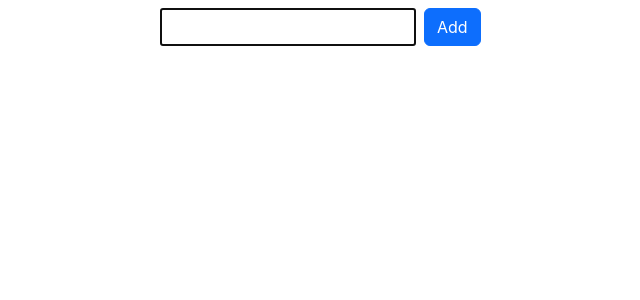
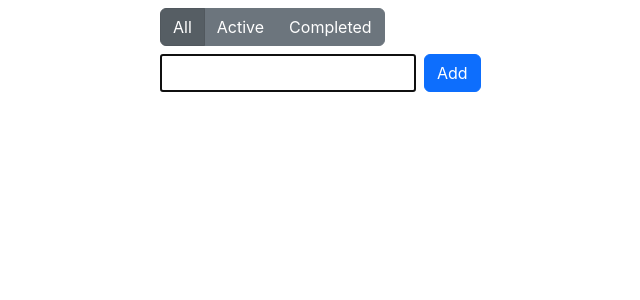
Before and after one commit to nforce7/todo_react, a React (Create React App) app: page / in a window 1280 px wide. Shown: the top 300 px of the page, without its empty margins (330-970 px from the left). Built offline with nearby package versions, Linux system fonts and the light colour scheme.

Commit message:
completed todo app with 3 buttons and clear button

```diff
--- a/src/App.jsx
+++ b/src/App.jsx
@@ -2,13 +2,16 @@ import './App.css';
 import React, { startTransition } from 'react';   //jer smo App pretvorili u klasu
 import FormInput from './FormInput/FormInput';  // ovo importamo jer react baca gresku
 import TodoList from './TodoList/TodoList';
-import { TodoType } from './utilities/constants';
+import { TodoType, VisibilityType } from './utilities/constants';
+import VisibiltyToolbar from './VisibilityToolbar/VisibilityToolbar';
+import { Button } from 'react-bootstrap';
 
 
 class App extends React.Component {
 
   state = {
-     todos:[]        //izvor istine
+     todos:[],        //izvor istine
+     visibility: VisibilityType.ALL
   }
 
      //dodati prosljeđeni newTodo u listu trenutnih todos -ova
@@ -45,11 +48,40 @@ class App extends React.Component {
     this.setState({todos: newTodos});
    }
 
+   handleVisibilityChange = (type) =>{    //ovo je vezano za 3 gumbića
+      this.setState({visibility: type});
+   }
+
+   getVisibleTodos = () => {    //ovo je za 3 gumbića. Vraća vidljive / filtrirane todoove
+       const {visibility, todos } = this.state;    //destrukturiramo
+
+       if(visibility === VisibilityType.ACTIVE) {
+
+        return todos.filter((todo) => !todo.completed)    // filtriramo sve osim onih koji nisu prekriženih
+
+       } else if(visibility === VisibilityType.COMPLETED) {
+        return todos.filter((todo) => todo.completed)
+       } else {
+          return todos;
+       }
+   }
+
+   handleRemoveCompleted = () => {    //to je za donji gumbić
+    const newTodos = this.state.todos.filter((todo) => !todo.completed);
+    this.setState({todos: newTodos});
+   }
+
   render(){
+      const visibleTodos = this.getVisibleTodos();
+      /* const hasCompletedTodos = this.state.todos.filter(todo => todo.completed). length >=1 ; */    //ovo je za donji gumbić. vrača completani todo i gleda duljinu niza  da li je veća ili jednaka 1
+      const hasCompletedTodos = this.state.todos.find((todo) => todo.completed);
+
     return (
       <div className='app'>
+        <VisibiltyToolbar onVisibilityChange={this.handleVisibilityChange} />
       <FormInput handleFormSubmit={this.handleNewTodo} />
-      <TodoList todos={this.state.todos} onTodoChange={this.handleTodoChange} />  {/* //ovo je zapravo lista todoova */} {/* //ovo je polaznisma tocka ontodochange */}
+      <TodoList todos={visibleTodos} onTodoChange={this.handleTodoChange} />  {/* //ovo je zapravo lista todoova */} {/* //ovo je polaznisma tocka ontodochange */}
+      { hasCompletedTodos && <Button onClick={this.handleRemoveCompleted}>Clear completed</Button> }
       </div>
     );
   }
--- /dev/null
+++ b/src/VisibilityToolbar/VisibilityToolbar.jsx
@@ -0,0 +1,41 @@
+import React, { useState } from 'react';
+import ButtonGroup from 'react-bootstrap/ButtonGroup';
+import ToggleButton from 'react-bootstrap/ToggleButton';
+import { VisibilityType } from '../utilities/constants';
+
+export default function VisibiltyToolbar({onVisibilityChange}) {              //destrukturiram prop  onVisibilityChange
+    const [radioValue, setRadioValue] = useState(VisibilityType.ALL);
+
+    const radios = [
+        { name: 'All', value: VisibilityType.ALL },
+        { name: 'Active', value: VisibilityType.ACTIVE },
+        { name: 'Completed', value: VisibilityType.COMPLETED },
+    ];
+
+
+    function handleChange(e) {      //e je event
+            setRadioValue(e.target.value);
+
+
+            onVisibilityChange(e.target.value);   //ovo je za 3 gumbića
+    }
+
+    return (
+        <ButtonGroup className="mb-2">
+            {radios.map((radio, idx) => (
+                <ToggleButton
+                    key={idx}
+                    id={`radio-${idx}`}
+                    type="radio"
+                    variant="secondary"
+                    name="radio"
+                    value={radio.value}
+                    checked={radioValue === radio.value}
+                    onChange={handleChange}
+                >
+                    {radio.name}
+                </ToggleButton>
+            ))}
+        </ButtonGroup>
+    );
+}
--- a/src/utilities/constants.js
+++ b/src/utilities/constants.js
@@ -2,3 +2,10 @@ export const TodoType = {
     DELETE: "DELETE",
     TOGGLE_COMPLETED: "TOGGLE_COMPLETED"
 }
+
+
+export const VisibilityType = {
+    ALL: "ALL",
+    ACTIVE: "ACTIVE",
+    COMPLETED: "COMPLETED"
+}
```
